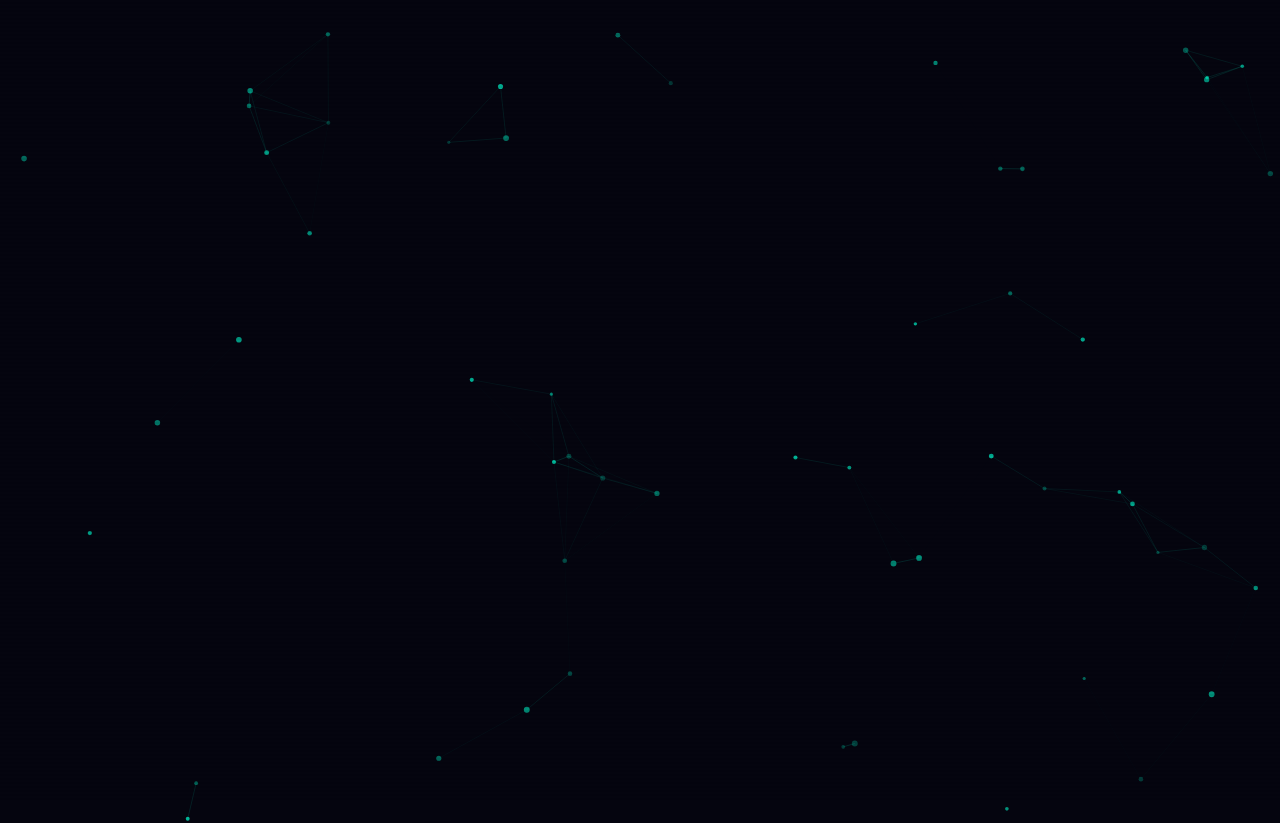
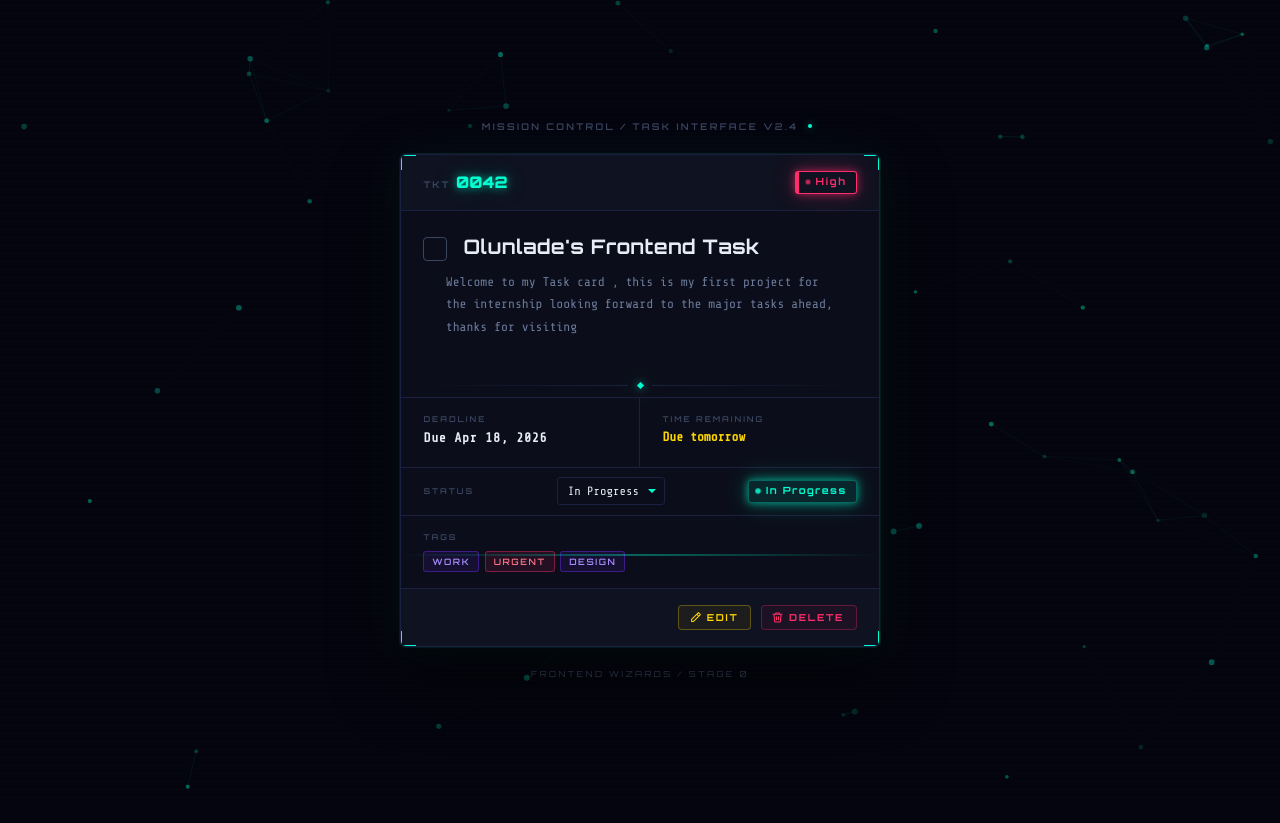
Before and after one commit to OlunladeMuiz/Task-ticket, a plain HTML site: page todo-card/index.html in a window 1280 px wide. Shown: the top 823 px of the page. After the commit the page ends 800 px from the top, so only its background shows below. Drawn offline with nearby package versions, Linux system fonts and the light colour scheme.

Commit message:
Fix: remove merge conflict markers from todo-card/style.css

```diff
--- a/todo-card/style.css
+++ b/todo-card/style.css
@@ -88,10 +88,7 @@ body {
   white-space: nowrap;
   border: 0;
 }
-<<<<<<< HEAD:todo-card/style.css
 
-=======
->>>>>>> 8603768ed00592e91cb75aa6dc04b9eb8def0dd4:style.css
 /* ──────────────────────────────────────────────────────
    3. BACKGROUND CANVAS
 ────────────────────────────────────────────────────── */
@@ -975,7 +972,6 @@ time[data-testid="test-todo-due-date"] {
 
   .scan-beam { display: none; }
 }
-<<<<<<< HEAD:todo-card/style.css
 
 /* ──────────────────────────────────────────────────────
    21. EDIT FORM — Stage 1A
@@ -1340,5 +1336,3 @@ article[data-testid="test-todo-card"].state--completed [data-testid="test-todo-t
     min-width: auto;
   }
 }
-=======
->>>>>>> 8603768ed00592e91cb75aa6dc04b9eb8def0dd4:style.css
```
